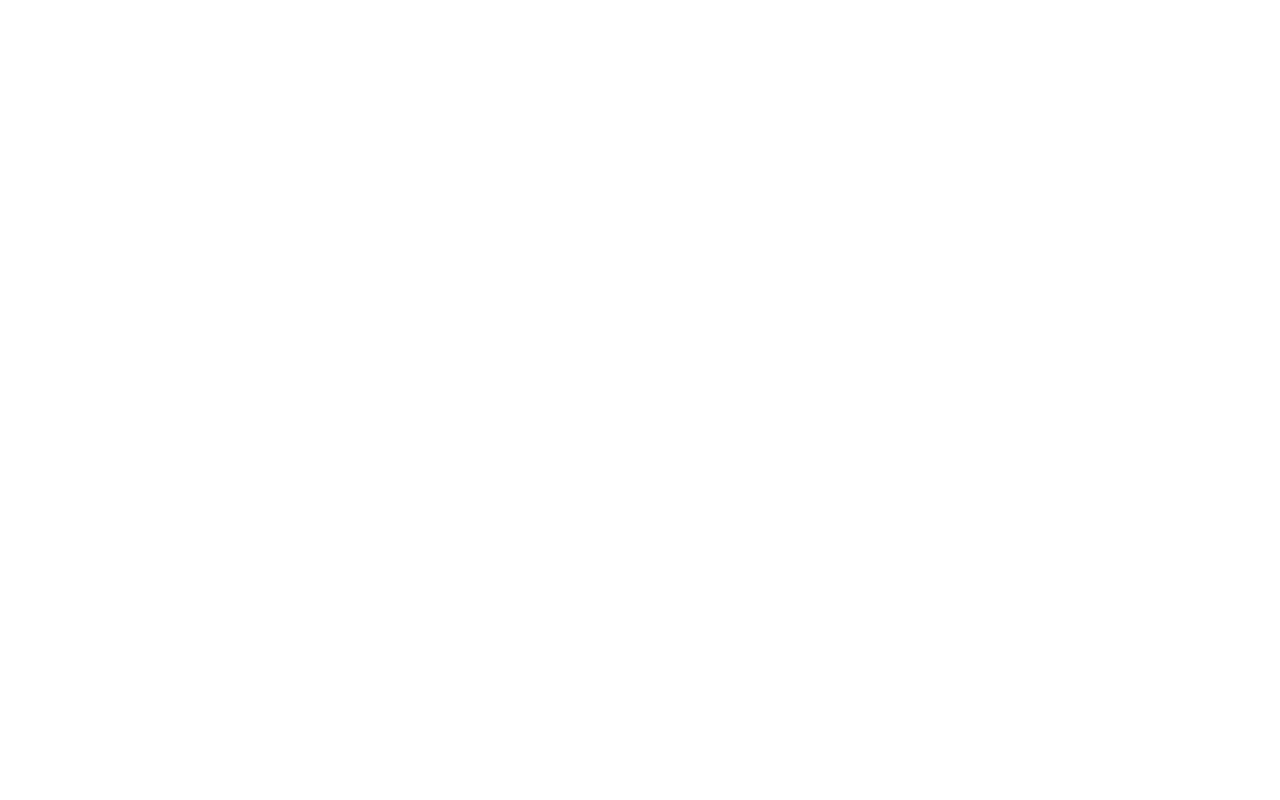
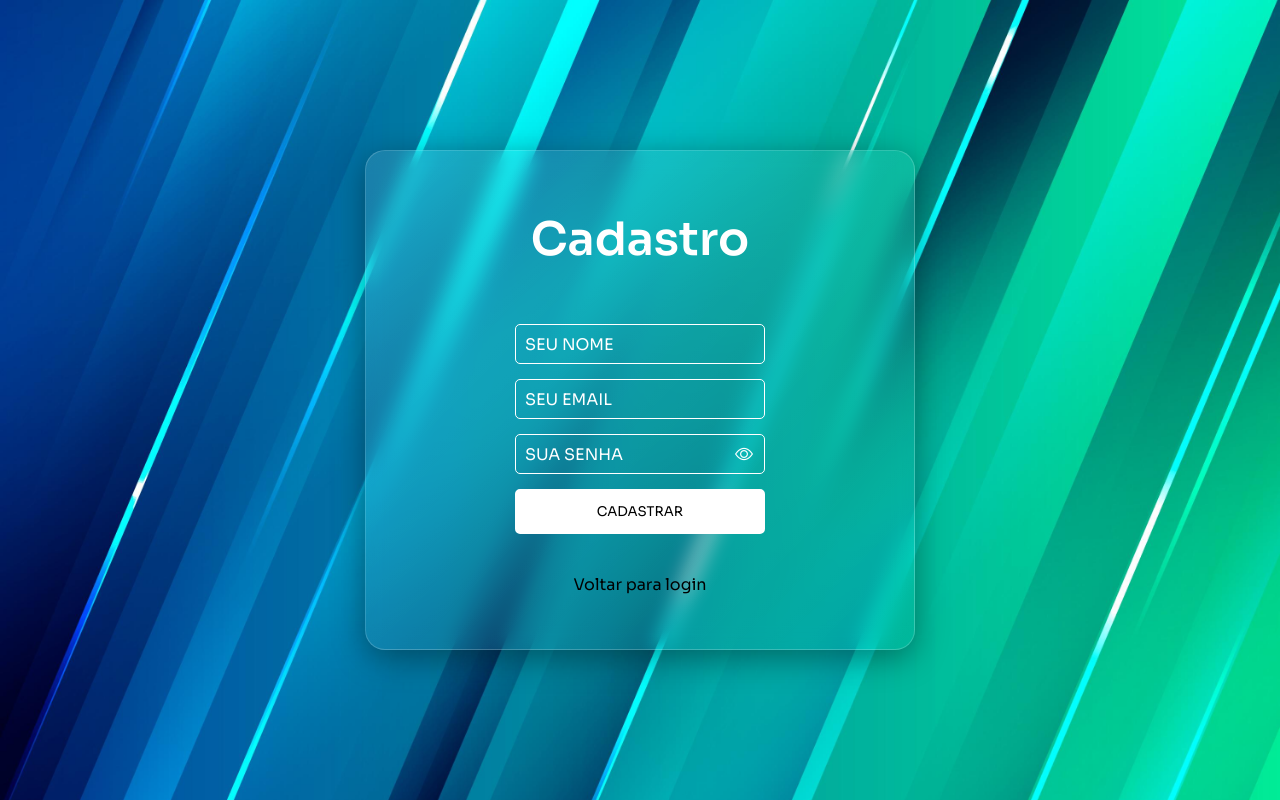
Before and after one commit to BrennoBoechat/Login, a plain HTML site: page signup.html in a window 1280 px wide. Drawn offline with nearby package versions, Linux system fonts and the light colour scheme.

Commit message:
cadastro criado

```diff
--- a/partials/_layout.scss
+++ b/partials/_layout.scss
@@ -95,6 +95,10 @@ border-radius: 2px;
     margin-bottom: 15px;
 }
 
+.inputBox:nth-child(2){
+    margin-bottom: 15px;
+}
+
 .remember{
     display: flex;
     margin-top: 15px;
@@ -131,7 +135,7 @@ border-radius: 2px;
 
 .login-button{
     width: 100%;
-    background: transparent;
+    background: #fff;
     border: 2px solid white;
     font-family: "Sora", sans-serif;
     text-transform: uppercase;
--- a/signup.html
+++ b/signup.html
@@ -3,9 +3,44 @@
 <head>
     <meta charset="UTF-8">
     <meta name="viewport" content="width=device-width, initial-scale=1.0">
-    <title>Document</title>
+    <link rel="stylesheet" href="style.css"/>
+    <link href="https://fonts.googleapis.com/css2?family=Sora:wght@300;400;500;600&display=swap" rel="stylesheet"/>
+    <link rel="stylesheet" href="https://cdn.jsdelivr.net/npm/bootstrap-icons@1.11.3/font/bootstrap-icons.min.css">
+
+    <title>Cadastro</title>
 </head>
+
 <body>
+    <div class="box-container glass">
+        <h1>Cadastro</h1>
 
+        <form>
+            <div class="form-box">
+                <div class="inputBox">
+                    <input type="text" required/>
+                    <span>Seu nome</span>
+                </div>
+
+                <div class="inputBox">
+                    <input type="email" required/>
+                    <span>Seu email</span>
+                </div>
+
+                <div class="inputBox">
+                    <input id="password" type="password" required/>
+                    <i class="bi-eye" id="button-password" onclick="showPassword()"></i>
+                    <span>Sua senha</span>
+                </div>
+
+                <div class="button-container">
+                    <button class="login-button">
+                        Cadastrar
+                    </button>
+                    <a href="./index.html">Voltar para login</a>
+                </div>
+        </form>
+    </div>
+
+    <script src="main.js"></script>
 </body>
 </html>
--- a/style.scss
+++ b/style.scss
@@ -35,4 +35,5 @@ img{
 a{
     cursor: pointer;
     text-decoration: none;
+    color: inherit;
 }
```
Also changed, not shown: index.html (+1 -1 lines), style.css, 1 other file.
